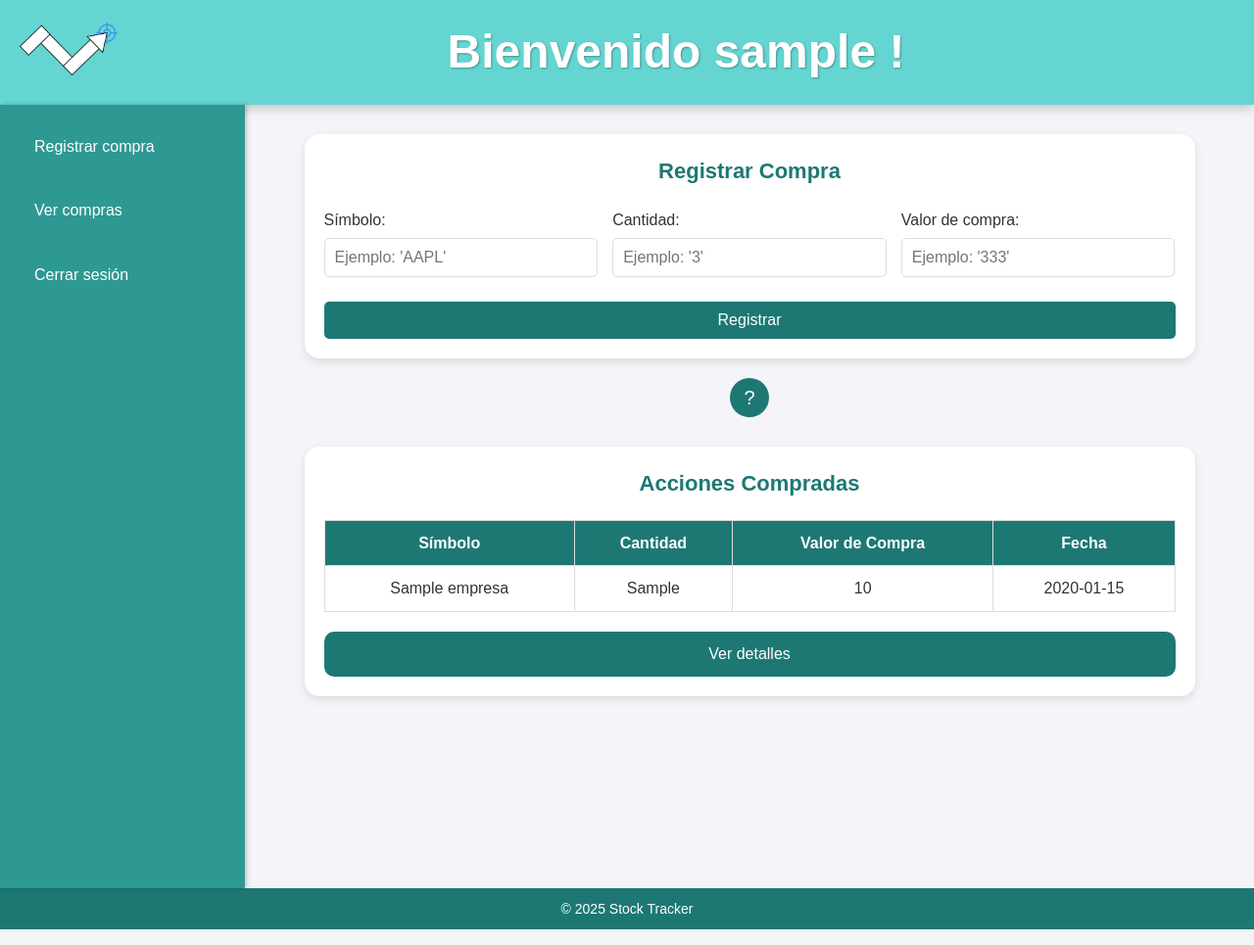
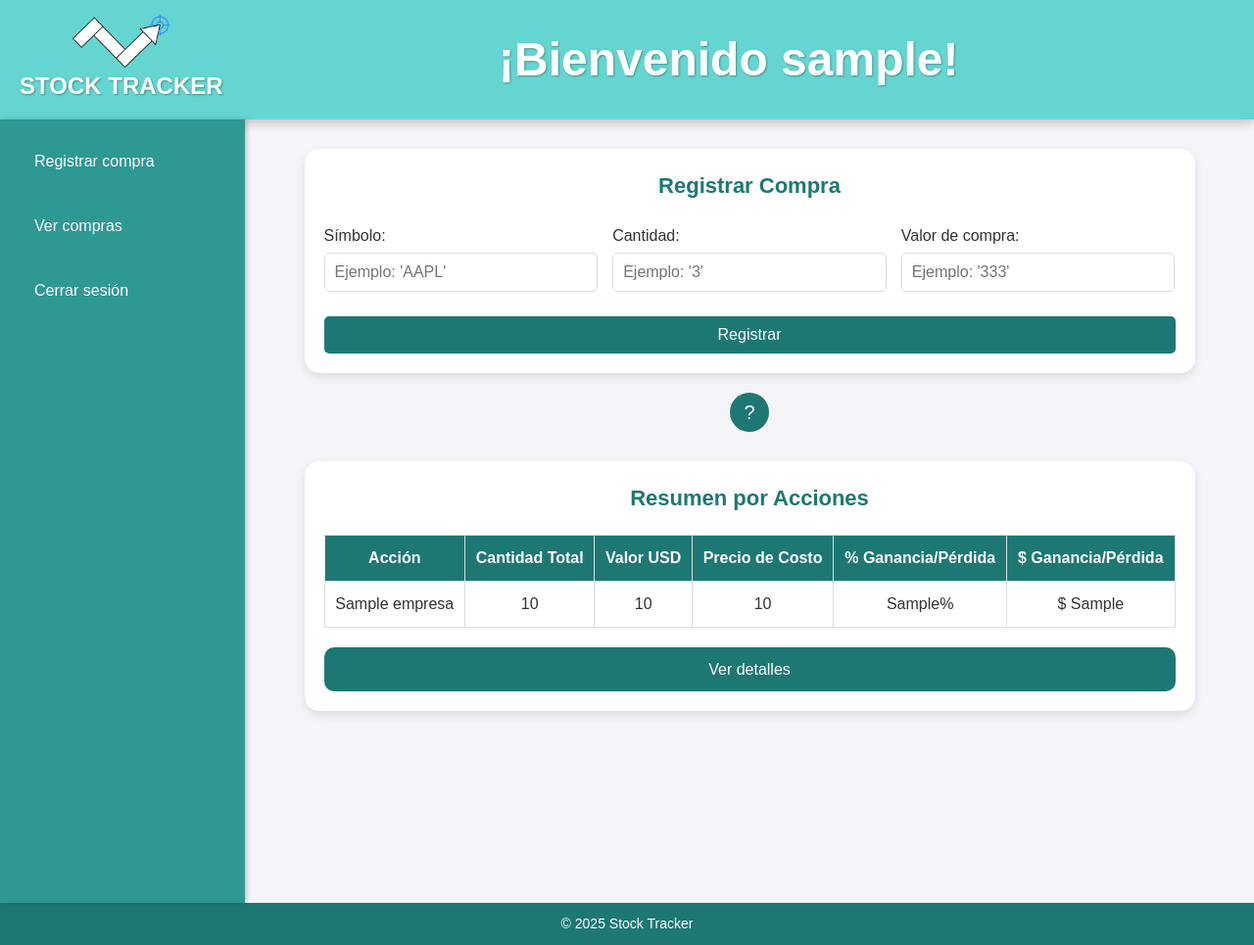
Before and after one commit to Fechise/CES_GestionAccionesBolsaValores_EvoLogic, a Flask app: template templates/index.html in a window 1280 px wide. Shown: the whole page at 98% size. Run offline with Flask 2, Linux system fonts and the light colour scheme; the template is opened without the code that fills it: most values are stand-ins (such as "Sample title", 1, 10 or a date in 2020).

Commit message:
[Style] Actualizar estilos para consolidación

```diff
--- a/static/css/index.css
+++ b/static/css/index.css
@@ -23,6 +23,23 @@ header {
     background-color: #64d5d0;
     padding: 15px 20px;
     box-shadow: 0px 4px 10px rgba(0, 0, 0, 0.2);
+}
+
+header .logo {
+    display: flex;
+    flex-direction: column;
+}
+header .logo .img {
+    display: flex;
+    justify-content: center;
+    align-items: center;
+}
+
+header .logo h1 {
+    font-size: 24px;
+    color: #fff;
+    font-family: 'Snorkad Regular', Arial, sans-serif;
+    text-shadow: 1px 1px 2px rgba(0, 0, 0, 0.3);
 }
 
 header .logo img {
--- a/templates/index.html
+++ b/templates/index.html
@@ -11,10 +11,13 @@
 <body>
     <header class="header">
         <div class="logo">
-            <img src="../static/img/LogoStockTracker_SF_SL.png" alt="Logo Stock Tracker">
+            <div class="img">
+                <img src="../static/img/LogoStockTracker_SF_SL.png" alt="Logo Stock Tracker">
+            </div>
+            <h1>STOCK TRACKER</h1>
         </div>
         <div class="titulo">
-            <h1> Bienvenido {{ username }} !</h1>
+            <h1> ¡Bienvenido {{ username }}!</h1>
         </div>
     </header>
     <main class="main">
@@ -53,23 +56,27 @@
                 </div>
                 <div class="consulta-acciones-div" id="consulta-acciones-button">?</div>
                 <div class="acciones-registradas">
-                    <h2>Acciones Compradas</h2>
+                    <h2>Resumen por Acciones</h2>
                     <table>
                         <thead>
                             <tr>
-                                <th>Símbolo</th>
-                                <th>Cantidad</th>
-                                <th>Valor de Compra</th>
-                                <th>Fecha</th>
+                                <th>Acción</th>
+                                <th>Cantidad Total</th>
+                                <th>Valor USD</th>
+                                <th>Precio de Costo</th>
+                                <th>% Ganancia/Pérdida</th>
+                                <th>$ Ganancia/Pérdida</th>
                             </tr>
                         </thead>
                         <tbody>
-                            {% for compra in compras %}
+                            {% for detalle in detalles %}
                             <tr>
-                                <td>{{ compra.empresa }}</td>
-                                <td>{{ compra.cantidad_acciones }}</td>
-                                <td>{{ compra.valor_compra }}</td>
-                                <td>{{ compra.fecha_compra.strftime('%Y-%m-%d') }}</td>
+                                <td>{{ detalle.empresa }}</td>
+                                <td>{{ detalle.cantidad_total }}</td>
+                                <td>{{ detalle.valor_usd }}</td>
+                                <td>{{ detalle.precio_costo }}</td>
+                                <td>{{ detalle.porcentaje_ganancia }}%</td>
+                                <td>$ {{ detalle.ganancia_perdida }}</td>
                             </tr>
                             {% endfor %}
                         </tbody>
```
Also changed, not shown: static/css/compras.css (+20 -3 lines), templates/compras.html (+4 -28 lines).
